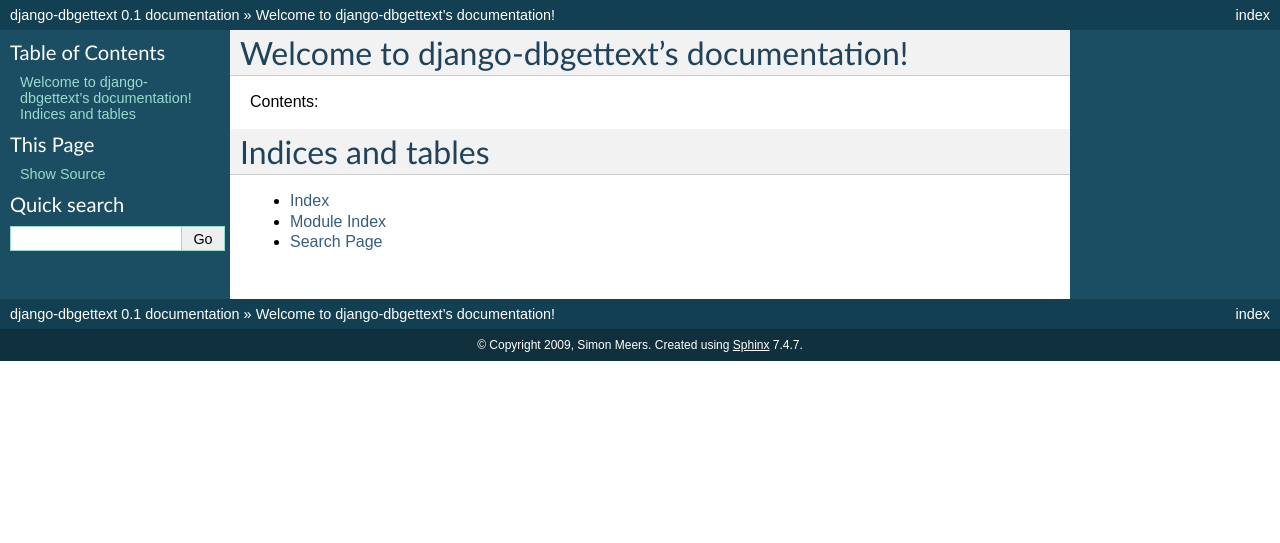
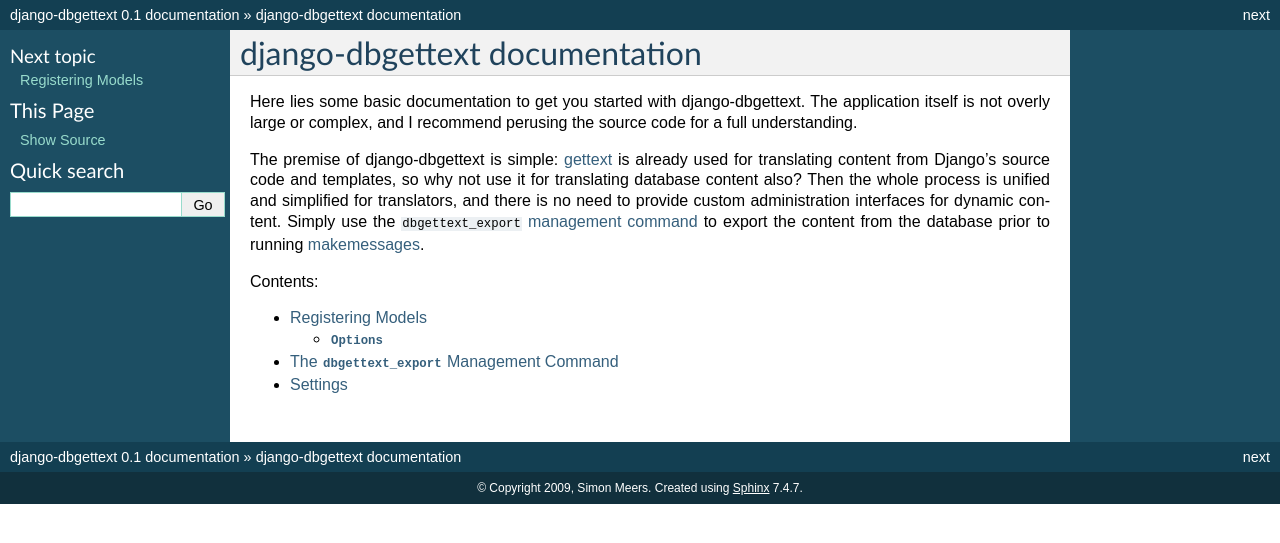
Before and after one commit to DonkeyOatie/django-dbgettext, a Sphinx documentation site: the page built from docs/index.rst, in a window 1280 px wide. Shown: the top 543 px of the page. Built offline with Sphinx 7.4.7, drawn with Linux system fonts in a browser that asks for light colours.

Commit message:
Initial documentation

```diff
--- a/docs/conf.py
+++ b/docs/conf.py
@@ -22,7 +22,7 @@
 
 # Add any Sphinx extension module names here, as strings. They can be extensions
 # coming with Sphinx (named 'sphinx.ext.*') or your custom ones.
-extensions = ['sphinx.ext.autodoc', 'sphinx.ext.coverage']
+extensions = []
 
 # Add any paths that contain templates here, relative to this directory.
 templates_path = ['_templates']
@@ -141,7 +141,7 @@
 #html_use_modindex = True
 
 # If false, no index is generated.
-#html_use_index = True
+html_use_index = False
 
 # If true, the index is split into individual pages for each letter.
 #html_split_index = False
--- a/docs/index.rst
+++ b/docs/index.rst
@@ -3,17 +3,20 @@
    You can adapt this file completely to your liking, but it should at least
    contain the root `toctree` directive.
 
-Welcome to django-dbgettext's documentation!
-============================================
+django-dbgettext documentation
+==============================
+
+Here lies some basic documentation to get you started with django-dbgettext. The application itself is not overly large or complex, and I recommend perusing the source code for a full understanding.
+
+The premise of django-dbgettext is simple: `gettext <http://www.gnu.org/software/gettext>`_ is already used for translating content from Django's source code and templates, so why not use it for translating database content also? Then the whole process is unified and simplified for translators, and there is no need to provide custom administration interfaces for dynamic content. Simply use the ``dbgettext_export`` `management command <http://docs.djangoproject.com/en/dev/howto/custom-management-commands/>`_ to export the content from the database prior to running `makemessages <http://docs.djangoproject.com/en/dev/topics/i18n/#message-files>`_.
+
+
 
 Contents:
 
 .. toctree::
    :maxdepth: 2
 
-Indices and tables
-==================
-
-* :ref:`genindex`
-* :ref:`modindex`
-* :ref:`search`
+   registration
+   dbgettext_export
+   settings
```
Also changed, not shown: docs/dbgettext_export.rst (added, +27 -0 lines), docs/registration.rst (added, +47 -0 lines), docs/settings.rst (added, +10 -0 lines), 3 other files.
